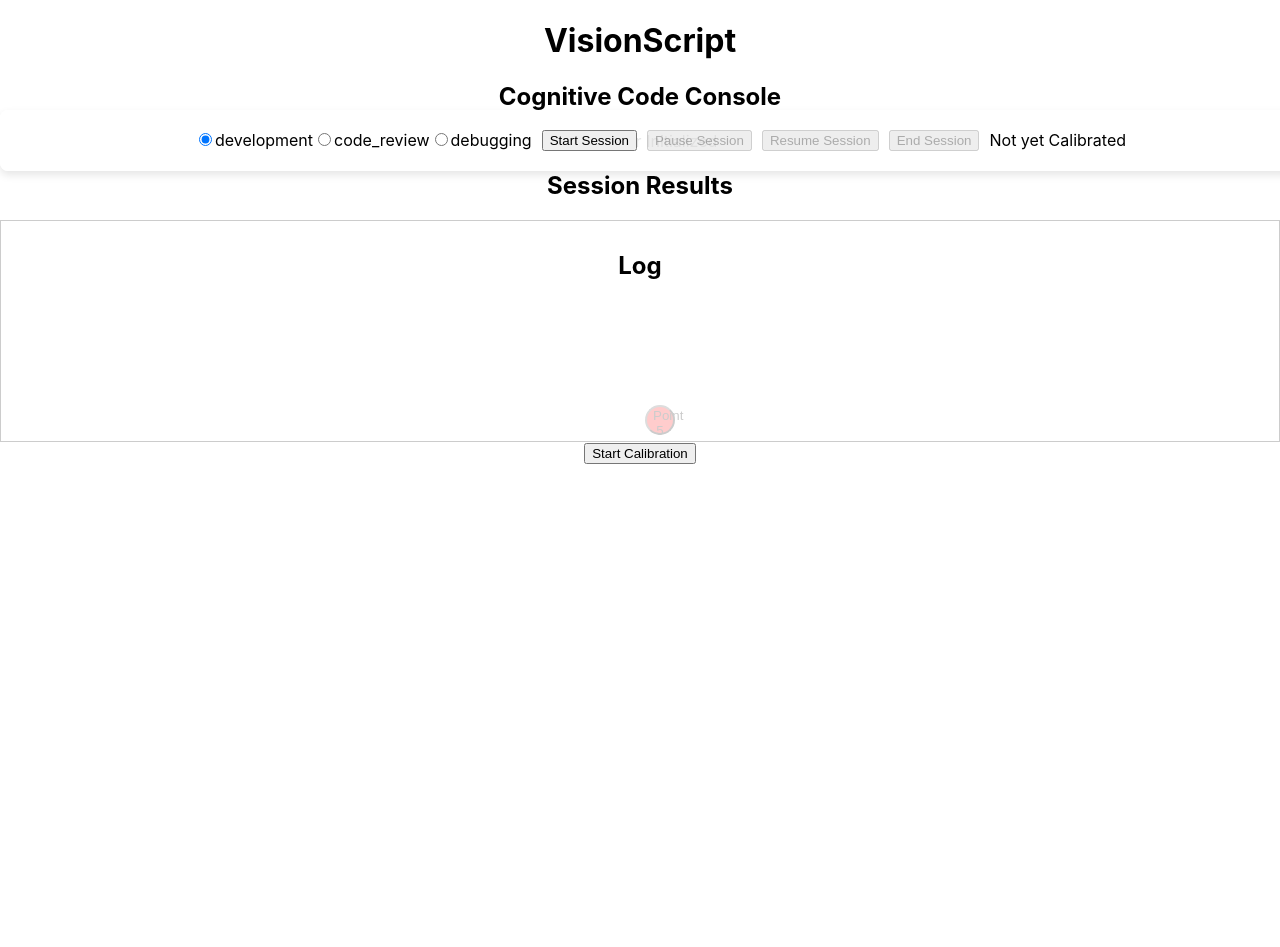
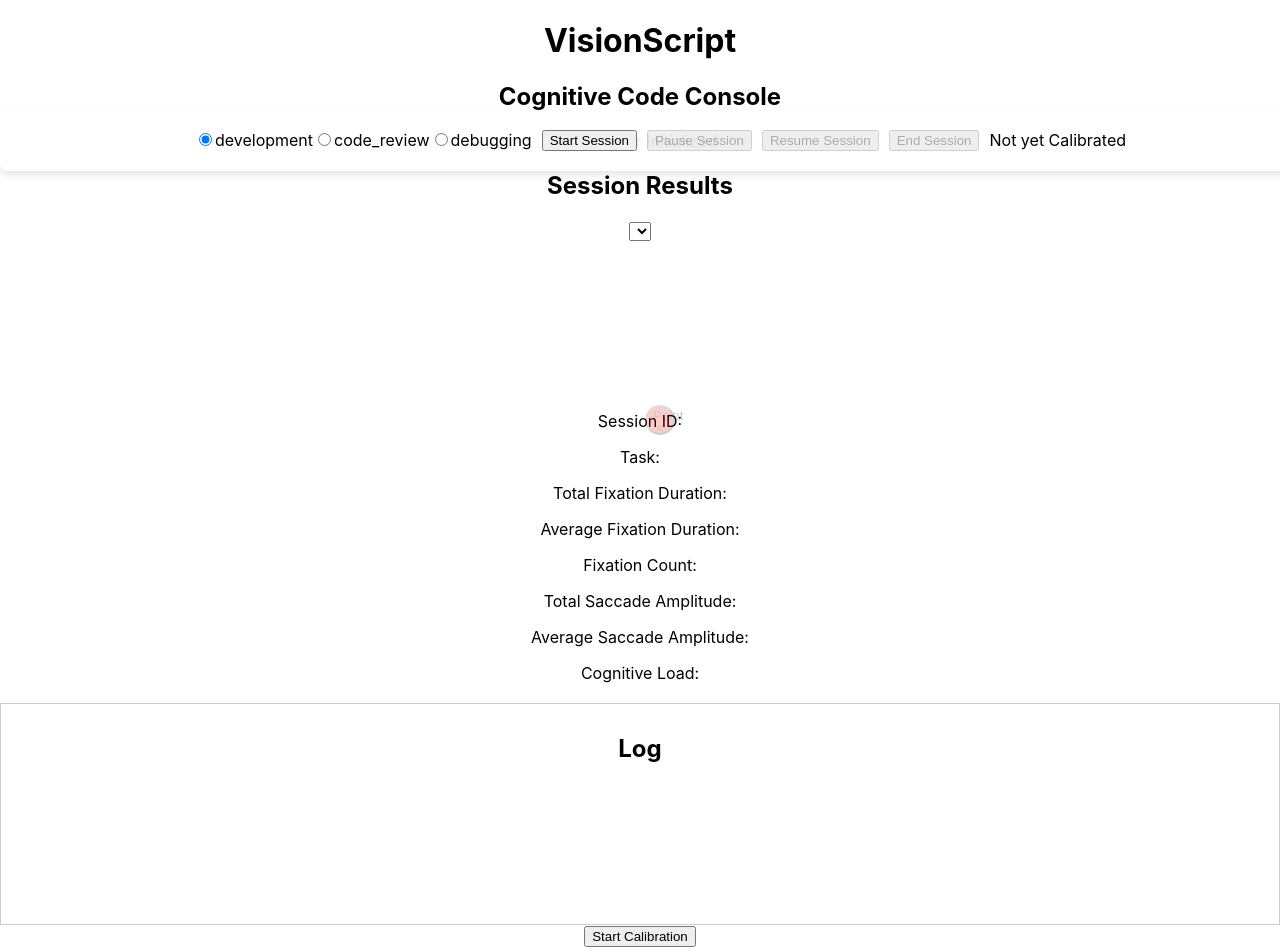
Before and after one commit to sjpope/VisionScript, a React (Create React App) app in the folder client/: page / in a window 1280 px wide. Before the commit the page ends 800 px from the top, so only its background shows below. Built offline with nearby package versions, Linux system fonts and the light colour scheme.

Commit message:
Add WebGazer integration and enhance Results component with session data display; update ControlPanel and logging functionality

```diff
--- a/client/public/index.html
+++ b/client/public/index.html
@@ -25,6 +25,7 @@
       Learn how to configure a non-root public URL by running `npm run build`.
     -->
     <title>React App</title>
+    <script src="https://webgazer.cs.brown.edu/webgazer.js"></script>
   </head>
   <body>
     <noscript>You need to enable JavaScript to run this app.</noscript>
--- a/client/src/components/ControlPanel.js
+++ b/client/src/components/ControlPanel.js
@@ -49,6 +49,7 @@ const ControlPanel = ({ onSessionChange }) => {
         <span id="Accuracy">Not yet Calibrated</span>
       </div>
     );
+
   };
 
   export default ControlPanel;
--- a/client/src/components/Results.js
+++ b/client/src/components/Results.js
@@ -2,10 +2,31 @@ import React from 'react';
 
 function Results() {
   return (
-    <div>
-      <h2>Session Results</h2>
-      {/* Dynamic result display */}
+    <div id="sessionResults">
+    <h2>Session Results</h2>
+
+    <select id="sessionSelector">
+       {/* <!-- ????? -->
+       <!-- Should read from backend/data/processed and populate drop down --> */}
+    </select>
+
+    <div id="resultCharts">
+      <canvas id="fixationDurationChart"></canvas>
+      <canvas id="saccadeAmplitudeChart"></canvas>
     </div>
+
+    <div id="results">
+      <p>Session ID: <span id="sessionId"></span></p>
+      <p>Task: <span id="selectedTask"></span></p>
+      <p>Total Fixation Duration: <span id="totalFixationDuration"></span></p>
+      <p>Average Fixation Duration: <span id="averageFixationDuration"></span></p>
+      <p>Fixation Count: <span id="fixationCount"></span></p>
+      <p>Total Saccade Amplitude: <span id="totalSaccadeAmplitude"></span></p>
+      <p>Average Saccade Amplitude: <span id="averageSaccadeAmplitude"></span></p>
+      <p>Cognitive Load: <span id="cognitiveLoad"></span></p>
+    </div>
+
+  </div>
   );
 }
 
--- a/client/src/components/WebGazerInit.js
+++ b/client/src/components/WebGazerInit.js
@@ -14,6 +14,7 @@ const WebGazerInit = () => {
 
             if (window.webgazer) {
               webgazer.setGazeListener((data, timestamp) => {
+
                 if (data) {
                   const logElement = document.getElementById('log');
                   const message = `X: ${data.x.toFixed(2)}, Y: ${data.y.toFixed(2)}, Timestamp: ${timestamp.toFixed(2)}`;
```
Also changed, not shown: client/src/components/Log.css (added), 2 other files (tests, documents, lock files or other folders).
